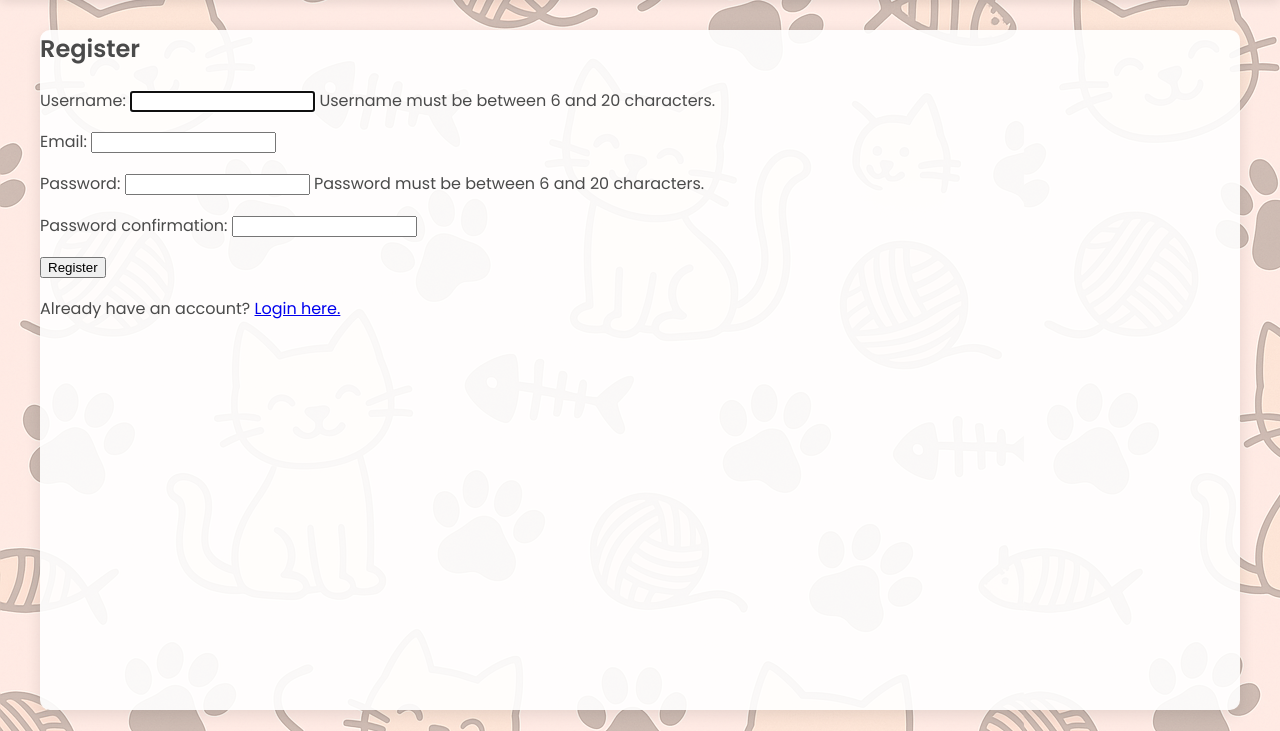
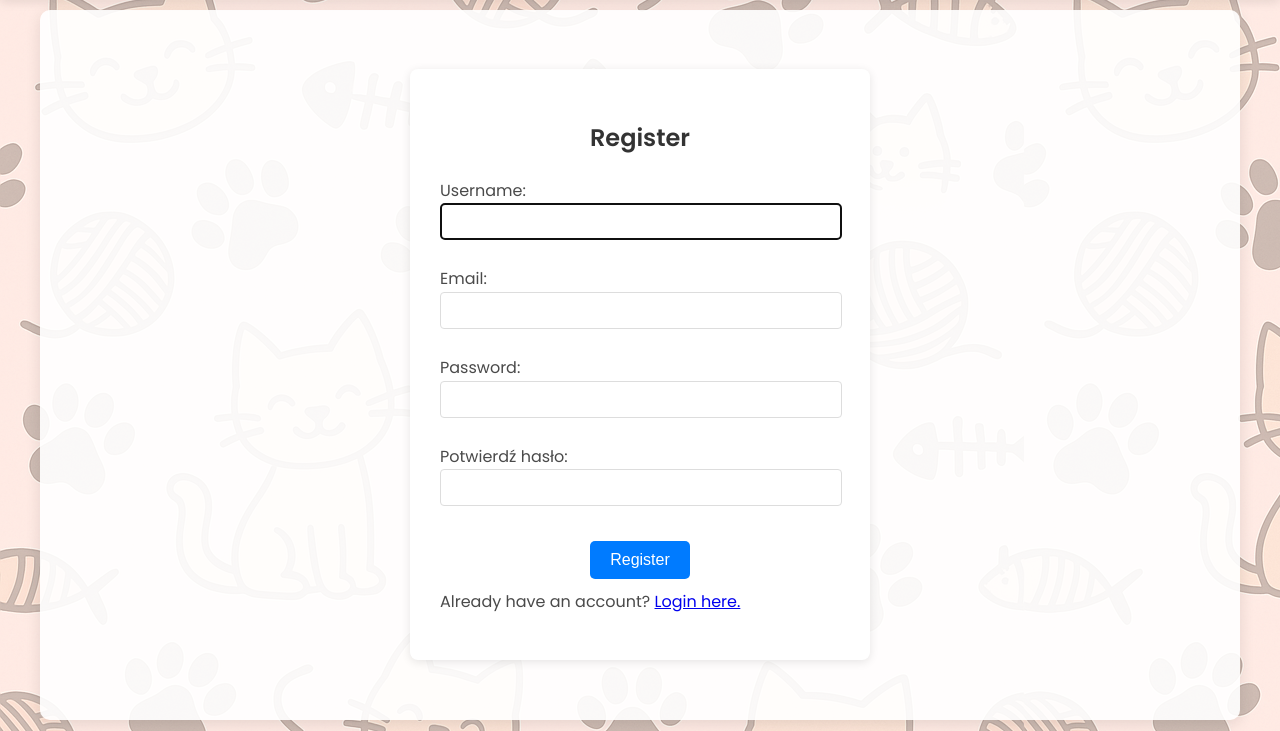
Before and after one commit to oskar-st/tosia, a Django app: page /pl/users/register/ in a window 1280 px wide. Shown: the part 69-800 px from the top of the page. Run offline with Django 5.2, Linux system fonts and the light colour scheme; data comes from the database, SQL or seed files in the repository.

Commit message:
Sign up page layout same as login page

```diff
--- a/static/style.css
+++ b/static/style.css
@@ -383,6 +383,65 @@
   box-sizing: border-box;
 }
 
+
+    .login-container {
+        display: flex;
+        justify-content: center;
+        align-items: center;
+        min-height: calc(100vh - 90px); /* Adjust based on header height */
+        padding: 20px;
+        box-sizing: border-box;
+    }
+    .login-box {
+        background-color: #fff;
+        padding: 30px;
+        border-radius: 8px;
+        box-shadow: 0 2px 10px rgba(0, 0, 0, 0.1);
+        width: 100%;
+        max-width: 400px; /* Keep this for login form, it's a good size */
+        text-align: center;
+    }
+    .login-box h2 {
+        margin-bottom: 20px;
+        color: #333;
+    }
+    .login-box p {
+        text-align: left;
+        margin-bottom: 15px;
+    }
+    .login-box input[type="text"],
+    .login-box input[type="email"],
+    .login-box input[type="password"] {
+        width: calc(100% - 20px);
+        padding: 10px;
+        margin-bottom: 10px;
+        border: 1px solid #ddd;
+        border-radius: 4px;
+    }
+    .login-box button[type="submit"] {
+        background-color: #007bff;
+        color: white;
+        padding: 10px 20px;
+        border: none;
+        border-radius: 5px;
+        cursor: pointer;
+        font-size: 1em;
+        margin-top: 10px;
+    }
+    .login-box button[type="submit"]:hover {
+        background-color: #0056b3;
+    }
+    .login-box .errorlist li {
+        color: red;
+        text-align: left;
+        list-style: none;
+        padding-left: 0;
+    }
+    .login-box ul.errorlist {
+        padding-left: 0;
+        margin-bottom: 10px;
+    }
+
 @media (max-width: 500px) {
   .welcome-message-global {
     display: none;
--- a/templates/users/register.html
+++ b/templates/users/register.html
@@ -1,66 +1,44 @@
 {% extends 'base.html' %}
 {% load i18n %}
 
-{% block title %}{% translate "Register" %}{% endblock %}
+{% block title %}{% trans "Register" %}{% endblock %}
 
 {% block content %}
+<div class="login-container">
+  <div class="login-box">
+    <h2>{% trans "Register" %}</h2>
+    <form method="post" novalidate>
+      {% csrf_token %}
+      {{ form.non_field_errors }}
 
-<div class="register-container">
-    <div class="register-box">
-        <h2>{% translate "Register" %}</h2>
-        <form method="post">
-            {% csrf_token %}
-            <p>
-                <label for="id_username">{% translate "Username:" %}</label>
-                {{ form.username }}
-                {% if form.username.help_text %}
-                    <span class="helptext">{{ form.username.help_text }}</span>
-                {% endif %}
-                {% for error in form.username.errors %}
-                    <ul class="errorlist"><li>{{ error }}</li></ul>
-                {% endfor %}
-            </p>
+      <p>
+        {{ form.username.label_tag }}
+        {{ form.username }}
+        {{ form.username.errors }}
+      </p>
+      <p>
+        {{ form.email.label_tag }}
+        {{ form.email }}
+        {{ form.email.errors }}
+      </p>
+      <p>
+        {{ form.password1.label_tag }}
+        {{ form.password1 }}
+        {{ form.password1.errors }}
+      </p>
+      <p>
+        {{ form.password2.label_tag }}
+        {{ form.password2 }}
+        {{ form.password2.errors }}
+      </p>
 
-            <p>
-                <label for="id_email">{% translate "Email:" %}</label>
-                {{ form.email }}
-                {% if form.email.help_text %}
-                    <span class="helptext">{{ form.email.help_text }}</span>
-                {% endif %}
-                {% for error in form.email.errors %}
-                    <ul class="errorlist"><li>{{ error }}</li></ul>
-                {% endfor %}
-            </p>
+      <button type="submit">{% trans "Register" %}</button>
+    </form>
 
-            <p>
-                <label for="id_password1">{% translate "Password:" %}</label>
-                {{ form.password1 }}
-                {% if form.password1.help_text %}
-                    <span class="helptext">{{ form.password1.help_text }}</span>
-                {% endif %}
-                {% for error in form.password1.errors %}
-                    <ul class="errorlist"><li>{{ error }}</li></ul>
-                {% endfor %}
-            </p>
-
-            <p>
-                <label for="id_password2">{% translate "Password confirmation:" %}</label>
-                {{ form.password2 }}
-                {% for error in form.password2.errors %}
-                    <ul class="errorlist"><li>{{ error }}</li></ul>
-                {% endfor %}
-            </p>
-
-            {% if form.non_field_errors %}
-                <ul class="errorlist">
-                    {% for error in form.non_field_errors %}
-                        <li>{{ error }}</li>
-                    {% endfor %}
-                </ul>
-            {% endif %}
-            <button type="submit">{% translate "Register" %}</button>
-        </form>
-        <p>{% translate "Already have an account?" %} <a href="{% url 'users:login' %}">{% translate "Login here." %}</a></p>
-    </div>
+    <p style="margin-top: 10px;">
+      {% trans "Already have an account?" %}
+      <a href="{% url 'users:login' %}">{% trans "Login here." %}</a>
+    </p>
+  </div>
 </div>
 {% endblock %}
```
Also changed, not shown: templates/users/login.html (+1 -59 lines), 1 other file.
